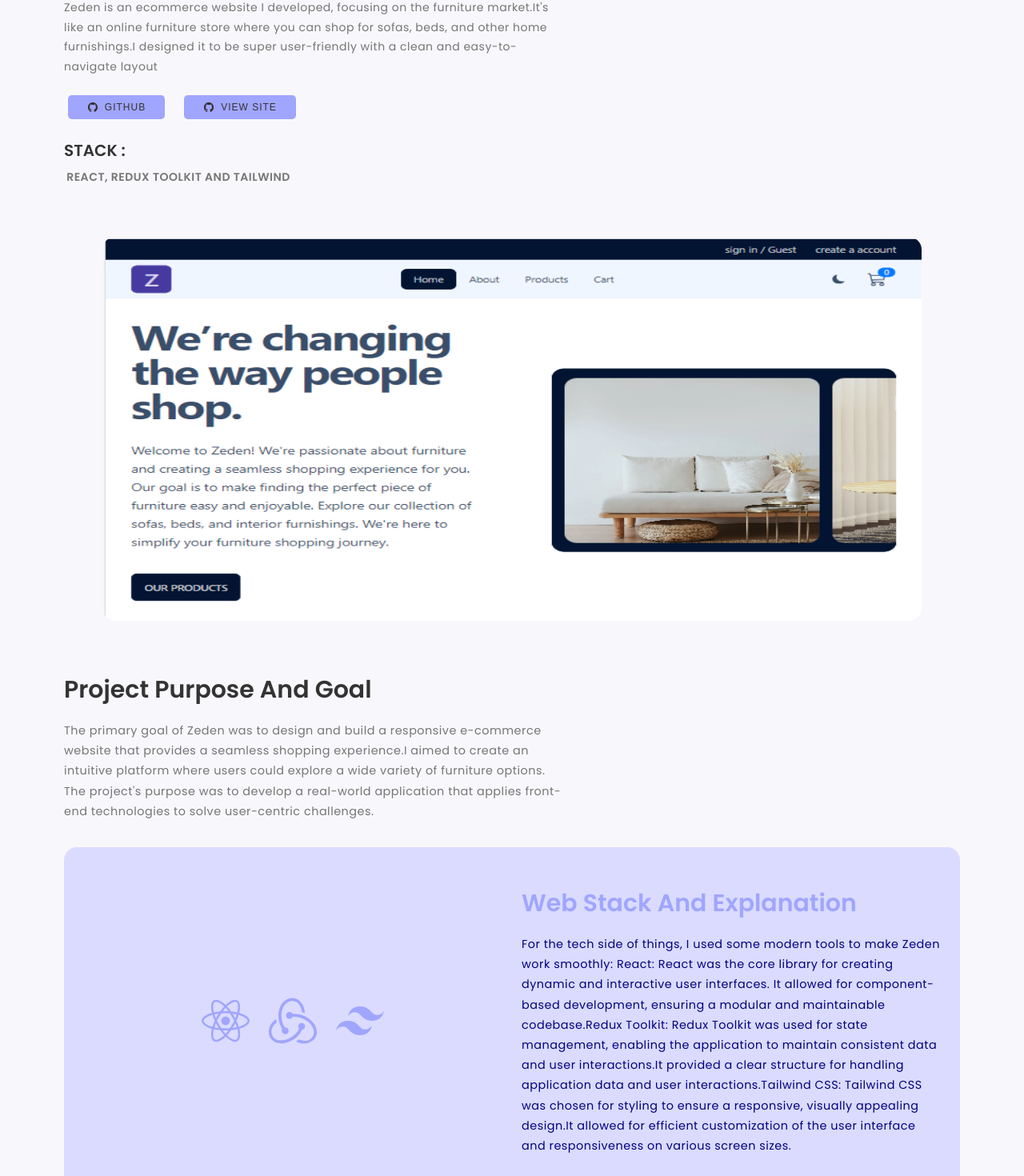
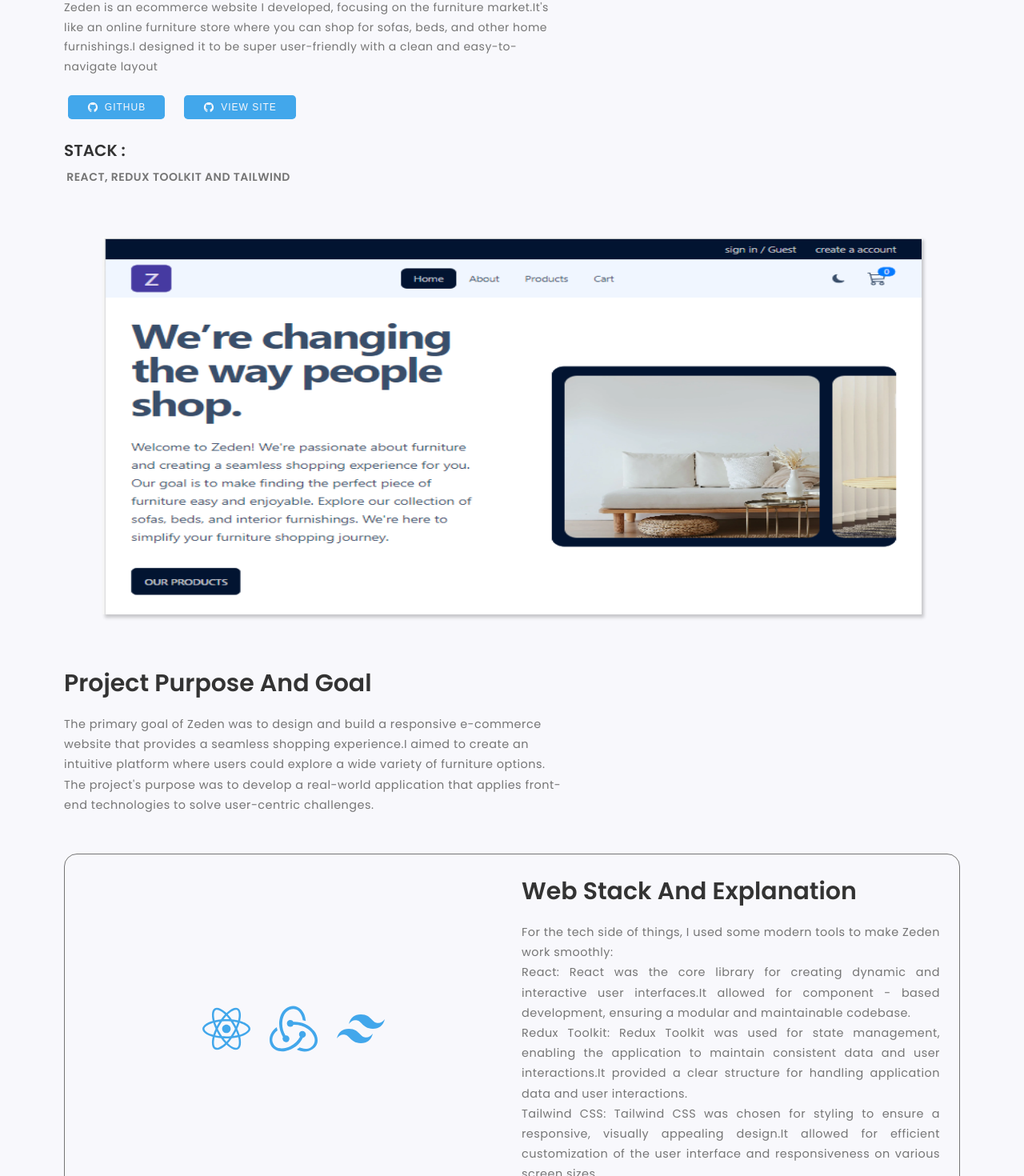
Before and after one commit to abishek-hari/portfolio, a React (Vite) app: page /project/1 in a window 1280 px wide. Shown: the part 176-1646 px from the top of the page at 80% size. Built offline with nearby package versions, Linux system fonts and the light colour scheme; the HTML template or start-up script is replaced by a standard one.

Commit message:
changed styles

```diff
--- a/src/App.css
+++ b/src/App.css
@@ -6,7 +6,9 @@
   --clr-medium: #333333;
   --clr-base: #757575;
   --clr-purple: #a0a5fe;
-  --clr-span: rgb(188, 191, 255);
+  /* --clr-span: rgb(188, 191, 255); */
+  /* --clr-span: #209cee; */
+  --clr-span: #42a7eb;
   --clr-light: rgb(218, 219, 255);
   --clr-navy: rgb(0, 0, 128);
 
--- a/src/components/About/About.jsx
+++ b/src/components/About/About.jsx
@@ -14,7 +14,7 @@
               focus on intuitive design.
             </p>
             <p className='about__desc'>
-              I've worked with scripcted language and frameworks and with
+              I've worked with scripted language and frameworks and with
               consistency I have raised my standards for whats expected of any
               web application
             </p>
--- a/src/components/Header/Header.css
+++ b/src/components/Header/Header.css
@@ -15,7 +15,7 @@
 }
 .header__logo {
   font-size: var(--size-3xl);
-  background-color: var(--clr-purple);
+  background-color: #209cee;
   width: 3rem;
   height: 3rem;
   border-radius: 2.5rem;
@@ -23,6 +23,7 @@
   place-content: center;
   font-size: var(--size-3xl);
   font-weight: var(--font-semi-bold);
+  color: var(--clr-primary);
 }
 .header__links {
   display: none;
--- a/src/components/Hero/Hero.css
+++ b/src/components/Hero/Hero.css
@@ -28,7 +28,7 @@
   gap: 0.5rem;
   font-size: var(--size-xl);
   cursor: pointer;
-  color: var(--clr-purple);
+  color: var(--clr-span);
 }
 .hero__info {
   padding: 1.5rem 0.3rem;
--- a/src/components/Projects/Projects.css
+++ b/src/components/Projects/Projects.css
@@ -28,13 +28,15 @@
   gap: 0.5rem;
   padding: 0.5rem 1rem;
   border-radius: 0.3rem;
-  background-color: var(--clr-purple);
+  background-color: var(--clr-span);
+  color: var(--clr-primary);
 }
 .project__icon {
   font-size: var(--size-sm);
 }
 .project__icon-name {
   font-size: var(--size-xs);
+  color: var(--clr-primary);
 }
 .tech__stack {
   font-size: var(--size-lg);
@@ -54,13 +56,10 @@
   place-items: center;
 }
 .project__main-img {
-  /* max-width: 100%;
-  height: 10rem;
-  object-fit: contain; */
   width: 100%;
   min-height: 14rem;
   object-fit: fill;
-  border-radius: 1rem;
+  box-shadow: 3px 4px 4px rgba(0, 0, 0, 0.2);
 }
 .project__purpose-title,
 .project__webstack-title,
@@ -80,27 +79,23 @@
   letter-spacing: var(--letter-space-sm);
 }
 .project__webstack-section {
-  display: grid;
-  grid-template-columns: 1fr;
-  place-items: center;
-  gap: 1.5rem;
-  background-color: var(--clr-light);
-  border-radius: 1rem;
-  padding: 3rem 1.5rem;
+  margin: 0;
 }
 .project__webstack-title {
-  color: var(--clr-purple);
+  color: var(--clr-medium);
 }
 .project__webstack-desc {
-  color: var(--clr-navy);
+  color: var(--clr-base);
+  white-space: pre-wrap;
+  overflow: auto;
+  text-align: justify;
 }
 .webstack__icons {
-  display: flex;
-  gap: 1.5rem;
+  display: none;
 }
 .web__icons {
   font-size: var(--size-3xl);
-  color: var(--clr-purple);
+  color: var(--clr-span);
 }
 /* .project__img-grid {
   display: grid;
@@ -143,9 +138,6 @@
 }
 
 @media (min-width: 768px) {
-  .project__webstack-section {
-    grid-template-columns: 6fr 6fr;
-  }
   .project__purpose-title,
   .project__webstack-title,
   .project__lesson-title,
@@ -165,7 +157,7 @@
     padding: 2rem 3rem;
   }
   .project__main-img {
-    height: 30rem;
+    height: 29.5rem;
   }
   .project__title {
     font-size: var(--size-3xl);
@@ -180,4 +172,18 @@
   .project__img-grid {
     grid-template-columns: 1fr 1fr;
   }
+  .webstack__icons {
+    display: flex;
+    gap: 1.5rem;
+  }
+  .project__webstack-section {
+    display: grid;
+    grid-template-columns: 6fr 6fr;
+    place-items: center;
+    gap: 1.5rem;
+    border-radius: 1rem;
+    padding: 1.5rem;
+    border: 1px solid var(--clr-base);
+    margin: 1rem 0;
+  }
 }
--- a/src/components/Work/Work.css
+++ b/src/components/Work/Work.css
@@ -19,7 +19,6 @@
   width: 100%;
   min-height: 14rem;
   object-fit: fill;
-  border-radius: 1rem;
   border: 1px solid var(--clr-base);
 }
 .work__info {
--- a/src/data.jsx
+++ b/src/data.jsx
@@ -51,7 +51,7 @@
       "The primary goal of Zeden was to design and build a responsive e-commerce website that provides a seamless shopping experience.I aimed to create an intuitive platform where users could explore a wide variety of furniture options. The project's purpose was to develop a real-world application that applies front-end technologies to solve user-centric challenges.",
     project__webstack__title: "Web Stack and Explanation",
     project__webstack__desc:
-      "For the tech side of things, I used some modern tools to make Zeden work smoothly: React: React was the core library for creating dynamic and interactive user interfaces. It allowed for component-based development, ensuring a modular and maintainable codebase.Redux Toolkit: Redux Toolkit was used for state management, enabling the application to maintain consistent data and user interactions.It provided a clear structure for handling application data and user interactions.Tailwind CSS: Tailwind CSS was chosen for styling to ensure a responsive, visually appealing design.It allowed for efficient customization of the user interface and responsiveness on various screen sizes.",
+      "For the tech side of things, I used some modern tools to make Zeden work smoothly:\nReact: React was the core library for creating dynamic and interactive user interfaces.It allowed for component - based development, ensuring a modular and maintainable codebase.\nRedux Toolkit: Redux Toolkit was used for state management, enabling the application to maintain consistent data and user interactions.It provided a clear structure for handling application data and user interactions.\nTailwind CSS: Tailwind CSS was chosen for styling to ensure a responsive, visually appealing design.It allowed for efficient customization of the user interface and responsiveness on various screen sizes.",
     project__lesson_title: "Lessons Learned:",
     project__lesson_desc:
       "While working on Zeden, I learned a lot about  development and design. It improved my skills in building user-friendly websites. I became proficient in React and Redux Toolkit, which are important for creating interactive web applications. And by using Tailwind CSS, I got better at making websites look visually appealing and consistent.",
@@ -71,7 +71,7 @@
       "The primary aim of Fitzen is to make fitness accessible to everyone. I wanted to create a platform where people, regardless of their fitness level, could find detailed instructions for exercises, making it simple to get started or advance in their fitness journey. The goal is to empower users with the knowledge they need to maintain a healthy lifestyle.",
     project__webstack__title: "Web Stack and Explanation",
     project__webstack__desc:
-      "For the tech side of things, I employed the following technologies to ensure a user-friendly and informative experience: React: React was the core library for creating dynamic and interactive user interfaces. It allowed for component-based development, ensuring a modular and maintainable codebase.Redux Toolkit: Redux Toolkit was used for state management, enabling the application to maintain consistent data and user interactions.It provided a clear structure for handling application data and user interactions.Tailwind CSS: Tailwind CSS was chosen for styling to ensure a responsive, visually appealing design.It allowed for efficient customization of the user interface and responsiveness on various screen sizes.",
+      "For the tech side of things, I employed the following technologies to ensure a user-friendly and informative experience:\nReact: React was the core library for creating dynamic and interactive user interfaces. It allowed for component-based development, ensuring a modular and maintainable codebase.\nRedux Toolkit: Redux Toolkit was used for state management, enabling the application to maintain consistent data and user interactions.It provided a clear structure for handling application data and user interactions.\nTailwind CSS: Tailwind CSS was chosen for styling to ensure a responsive, visually appealing design.It allowed for efficient customization of the user interface and responsiveness on various screen sizes.",
     project__lesson_title: "Lessons Learned:",
     project__lesson_desc:
       "During the development of Fitzen, I gained valuable insights into user experience and the importance of providing clear and concise information.I also learned to work with React effectively, improving my skills in creating informative and interactive web applications, which will be valuable for future projects.",
@@ -91,7 +91,7 @@
       "The main goal of TaskTrack was to provide a flexible and user-friendly task management solution. It is a platform where users could effortlessly organize their tasks, set priorities, and track progress, all in one place. TaskTrack is designed to enhance productivity and collaboration by offering a clear and structured way to manage tasks.",
     project__webstack__title: "Web Stack and Explanation",
     project__webstack__desc:
-      "For TaskTrack, I used the following technologies to create a smooth and visually appealing experience: React: React was the core library for creating dynamic and interactive user interfaces. It allowed for component-based development, ensuring a modular and maintainable codebase.Redux Toolkit: Redux Toolkit was used for state management, enabling the application to maintain consistent data and user interactions.It provided a clear structure for handling application data and user interactions.Tailwind CSS: Tailwind CSS was chosen for styling to ensure a responsive, visually appealing design.It allowed for efficient customization of the user interface and responsiveness on various screen sizes.",
+      "For TaskTrack, I used the following technologies to create a smooth and visually appealing experience:\nReact: React was the core library for creating dynamic and interactive user interfaces. It allowed for component-based development, ensuring a modular and maintainable codebase.\nRedux Toolkit: Redux Toolkit was used for state management, enabling the application to maintain consistent data and user interactions.It provided a clear structure for handling application data and user interactions.\nTailwind CSS: Tailwind CSS was chosen for styling to ensure a responsive, visually appealing design.It allowed for efficient customization of the user interface and responsiveness on various screen sizes.",
     project__lesson_title: "Lessons Learned:",
     project__lesson_desc:
       "During the development of FitGuide, I gained valuable insights into user experience.I gained insights into how to design an intuitive and efficient platform for users to manage their tasks effectively.I also learned to work with React effectively, improving my skills in creating informative and interactive web applications",
```
Also changed, not shown: src/components/About/About.css (+6 -4 lines), src/components/Skills/Skills.css (+6 -4 lines).
